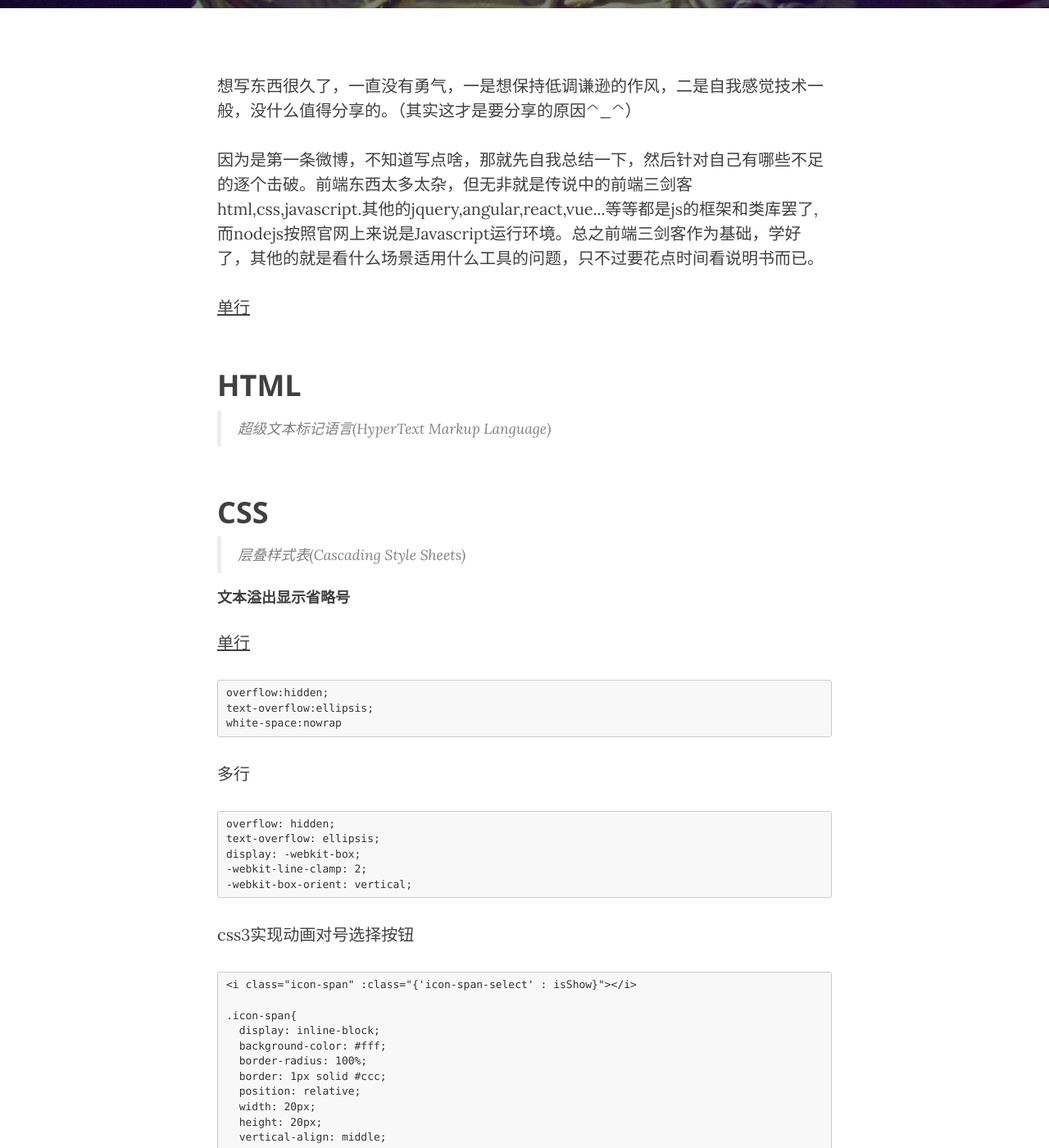
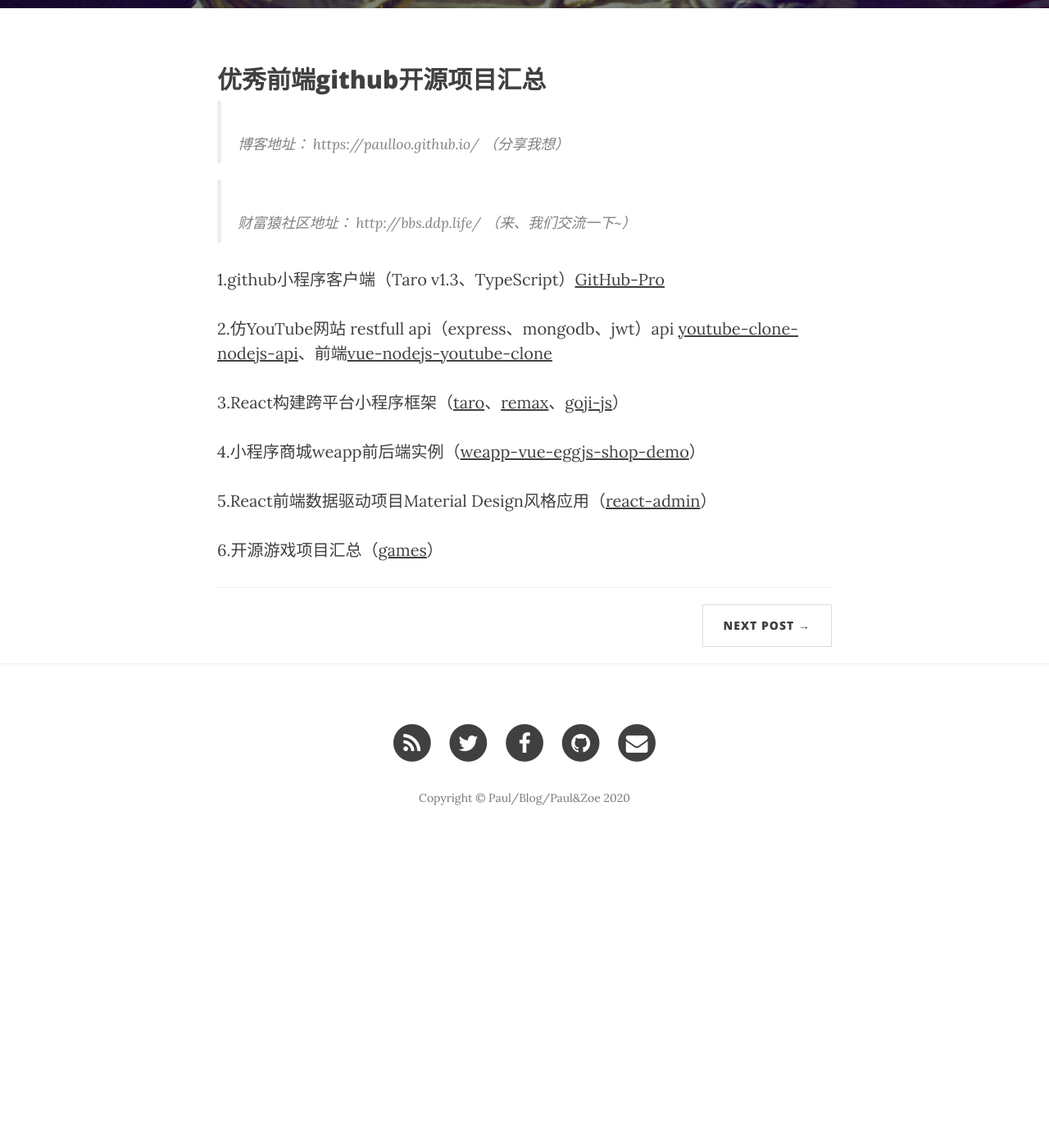
Before and after one commit to paulloo/paulloo.github.io, a Jekyll site: the page built from _posts/2017-09-20-statement.markdown, in a window 1280 px wide and 1400 px high, scrolled down 559 px. Shown: the whole window at 82% size. Built offline with Jekyll 4.4.1, drawn with Linux system fonts in a browser that asks for light colours; nearby versions of some CDN libraries; after the commit the page ends 1608 px from its top, so only the background shows below that; some of the changed text lies outside the part shown.

Commit message:
2020-08-24

````diff
--- a/_posts/2017-09-20-statement.markdown
+++ b/_posts/2017-09-20-statement.markdown
@@ -6,85 +6,20 @@ author:     "Paul Ding"
 header-img: "img/post-bg-06.jpg"
 ---
 
-<p>想写东西很久了，一直没有勇气，一是想保持低调谦逊的作风，二是自我感觉技术一般，没什么值得分享的。（其实这才是要分享的原因^_^）</p>
+## 优秀前端github开源项目汇总
 
-<p>因为是第一条微博，不知道写点啥，那就先自我总结一下，然后针对自己有哪些不足的逐个击破。前端东西太多太杂，但无非就是传说中的前端三剑客html,css,javascript.其他的jquery,angular,react,vue...等等都是js的框架和类库罢了,而nodejs按照官网上来说是Javascript运行环境。总之前端三剑客作为基础，学好了，其他的就是看什么场景适用什么工具的问题，只不过要花点时间看说明书而已。</p>
+> 博客地址： https://paulloo.github.io/ （分享我想）
 
-[单行](#test1)
+> 财富猿社区地址： http://bbs.ddp.life/ （来、我们交流一下~）
 
-<h2 class="section-heading">HTML</h2>
-<blockquote>超级文本标记语言(HyperText Markup Language)</blockquote>
+1.github小程序客户端（Taro v1.3、TypeScript）[GitHub-Pro](https://github.com/zenghongtu/GitHub-Pro)
 
-<h2 class="section-heading">CSS</h2>
-<blockquote>层叠样式表(Cascading Style Sheets)</blockquote>
+2.仿YouTube网站 restfull api（express、mongodb、jwt）api [youtube-clone-nodejs-api](https://github.com/techreagan/youtube-clone-nodejs-api)、前端[vue-nodejs-youtube-clone](https://github.com/techreagan/vue-nodejs-youtube-clone)
 
-#### 文本溢出显示省略号
+3.React构建跨平台小程序框架（[taro](https://github.com/NervJS/taro)、[remax](https://github.com/remaxjs/remax)、[goji-js](https://github.com/airbnb/goji-js)）
 
-<a id="test1">单行</a>
-```
-overflow:hidden;
-text-overflow:ellipsis;
-white-space:nowrap
-```
-多行
-```
-overflow: hidden;
-text-overflow: ellipsis;
-display: -webkit-box;
--webkit-line-clamp: 2;
--webkit-box-orient: vertical;
-```
+4.小程序商城weapp前后端实例（[weapp-vue-eggjs-shop-demo](https://github.com/ruiyong-lee/weapp-vue-eggjs-shop-demo)）
 
-css3实现动画对号选择按钮
-```
-<i class="icon-span" :class="{'icon-span-select' : isShow}"></i>
+5.React前端数据驱动项目Material Design风格应用（[react-admin](https://github.com/marmelab/react-admin)）
 
-.icon-span{
-  display: inline-block;
-  background-color: #fff;
-  border-radius: 100%;
-  border: 1px solid #ccc;
-  position: relative;
-  width: 20px;
-  height: 20px;
-  vertical-align: middle;
-}
-.icon-span::after{
-  border: 2px solid transparent;
-  border-left: 0;
-  border-top: 0;
-  content: " ";
-  top: 3px;
-  left: 6px;
-  position: absolute;
-  width: 4px;
-  height: 8px;
-  -webkit-transform: rotate(45deg) scale(0);
-  transform: rotate(45deg) scale(0);
-  -webkit-transition: -webkit-transform .2s;
-  transition: -webkit-transform .2s;
-  transition: transform .2s;
-  transition: transform .2s, -webkit-transform .2s;
-}
-.icon-span-select{
-  background-color: $color-primary;
-  border-color: $color-primary;
-}
-.icon-span-select::after{
-  border-color: #fff;
-  -webkit-transform: rotate(45deg) scale(1);
-  transform: rotate(45deg) scale(1);
-}
-```
-
-
-<h2 class="section-heading">Javascript</h2>
-<blockquote>JavaScript，一种高级编程语言，通过解释执行，是一门动态类型，面向对象（基于原型）的直译语言。</blockquote>
-
-<!-- <a href="#">
-    <img src="{{ site.baseurl }}/img/post-sample-image.jpg" alt="Post Sample Image">
-</a>
-<span class="caption text-muted">To go places and do things that have never been done before – that’s what living is all about.</span> -->
-<!--
-
-<p>Placeholder text by <a href="http://spaceipsum.com/">Space Ipsum</a>. Photographs by <a href="https://www.flickr.com/photos/nasacommons/">NASA on The Commons</a>.</p> -->
+6.开源游戏项目汇总（[games](https://github.com/leereilly/games)）
````
Also changed, not shown: _posts/2018-11-16-personalcomputer.markdown (deleted, +0 -12 lines), _posts/2020-08-24-vuetubeapi.markdown (added, +12 -0 lines).
